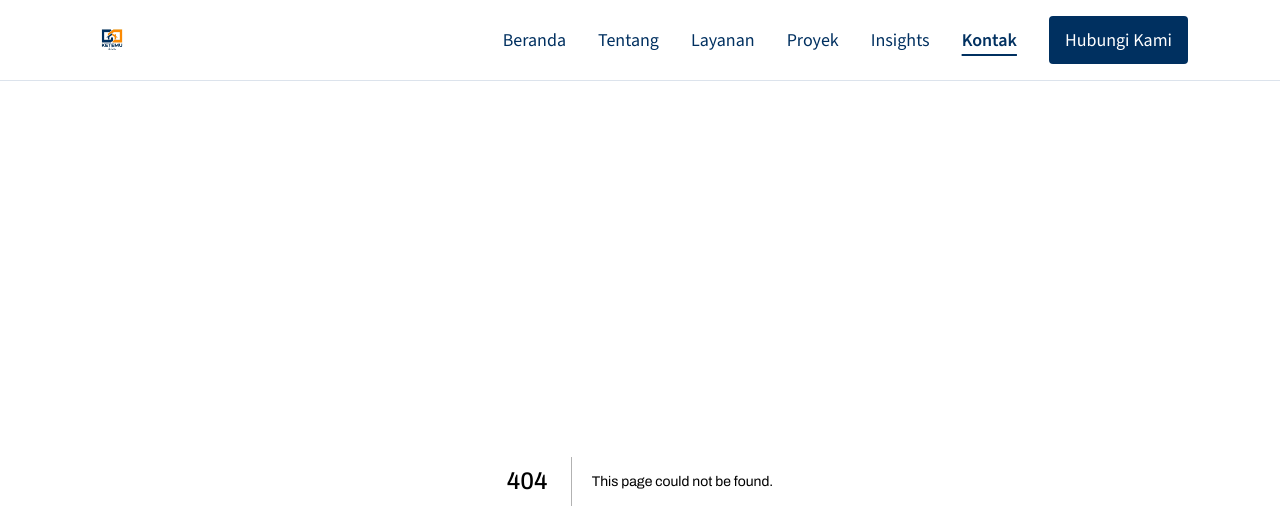
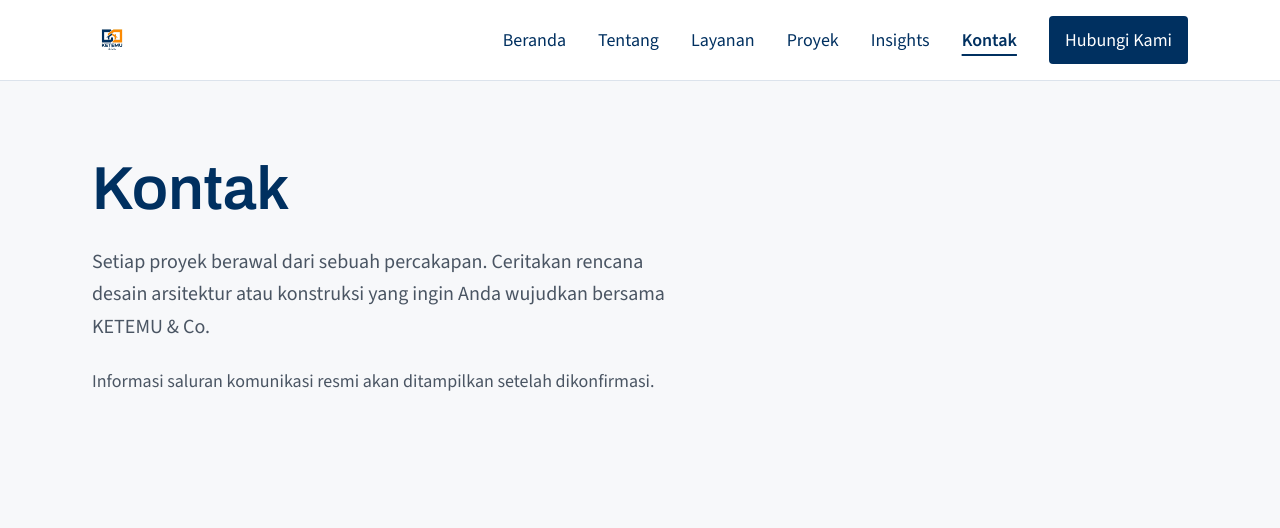
Before and after one commit to endo22/Ketemu-Co., a Next.js app: page /contact in a window 1280 px wide. Before the commit this address had no page. Shown: the top 528 px of the page. Built offline with nearby package versions, Linux system fonts and the light colour scheme.

Commit message:
feat: add static contact page
Co-authored-by: Cursor <cursoragent@cursor.com>

```diff
--- /dev/null
+++ b/src/app/contact/page.tsx
@@ -0,0 +1,32 @@
+import type { Metadata } from "next";
+import { Container } from "@/components/ui/Container";
+import { Heading } from "@/components/ui/Heading";
+import { Section } from "@/components/ui/Section";
+import { contactPage } from "@/content/contact";
+
+export const metadata: Metadata = {
+  title: "Kontak",
+  description:
+    "Hubungi KETEMU & Co. untuk mendiskusikan rencana desain arsitektur dan konstruksi.",
+};
+
+export default function ContactPage() {
+  return (
+    <Section id="kontak" tone="default">
+      <Container>
+        <div className="flex max-w-prose flex-col gap-6">
+          {/* DRAFT — PENDING OWNER APPROVAL */}
+          <Heading level={1}>{contactPage.heading}</Heading>
+          {/* DRAFT — PENDING OWNER APPROVAL */}
+          <p className="text-pretty text-lg leading-relaxed text-grey-600">
+            {contactPage.body}
+          </p>
+          {/* DRAFT — PENDING OWNER APPROVAL */}
+          <p className="text-pretty text-base leading-relaxed text-grey-600">
+            {contactPage.note}
+          </p>
+        </div>
+      </Container>
+    </Section>
+  );
+}
--- /dev/null
+++ b/src/content/contact.ts
@@ -0,0 +1,14 @@
+/**
+ * Contact page copy.
+ * DRAFT — PENDING OWNER APPROVAL
+ * Not official company information until the owner approves publication.
+ */
+
+export const contactPage = {
+  /** DRAFT — PENDING OWNER APPROVAL */
+  heading: "Kontak",
+  /** DRAFT — PENDING OWNER APPROVAL */
+  body: "Setiap proyek berawal dari sebuah percakapan. Ceritakan rencana desain arsitektur atau konstruksi yang ingin Anda wujudkan bersama KETEMU & Co.",
+  /** DRAFT — PENDING OWNER APPROVAL */
+  note: "Informasi saluran komunikasi resmi akan ditampilkan setelah dikonfirmasi.",
+} as const;
```
